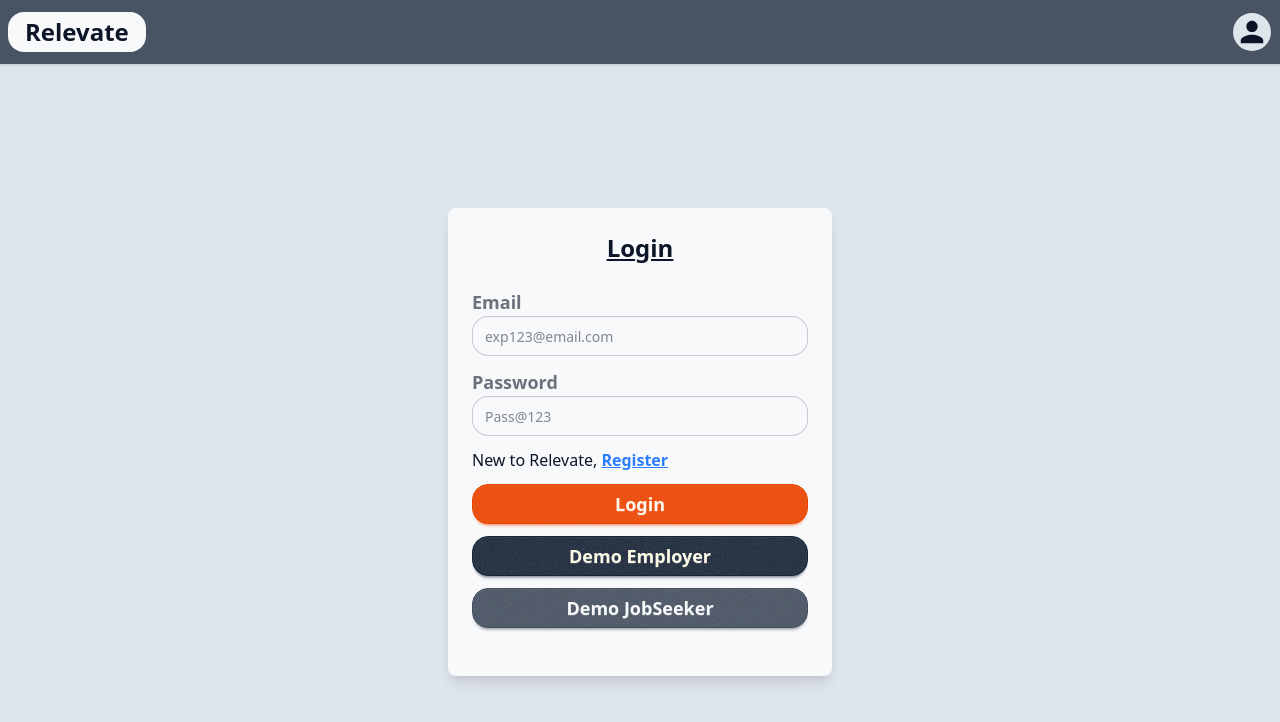
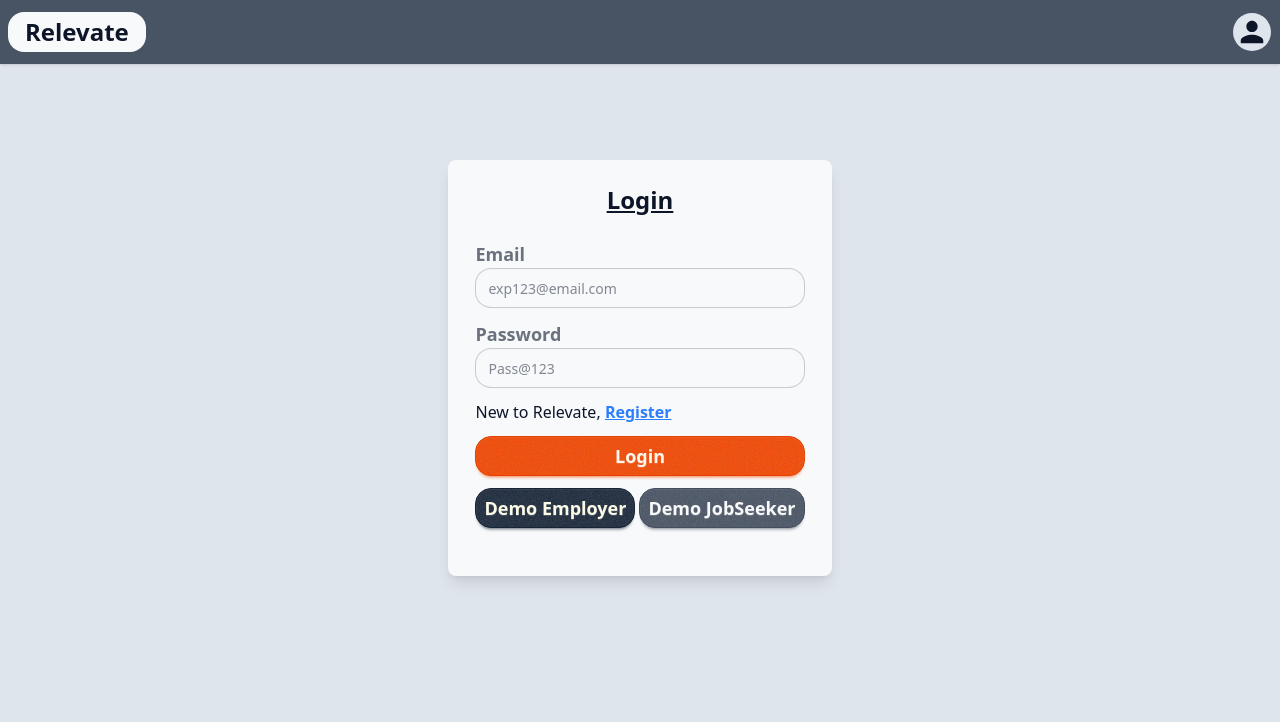
Before and after one commit to shiv-sk/Relevate, a Next.js app in the folder client/: page /login in a window 1280 px wide. Shown: the top 722 px of the page. Built offline with nearby package versions, Linux system fonts and the light colour scheme; no server answers.

Commit message:
modified login, register page, modified authentication

```diff
--- a/client/apicalls/apiCalls.ts
+++ b/client/apicalls/apiCalls.ts
@@ -1,6 +1,11 @@
 /* eslint-disable @typescript-eslint/no-explicit-any */
 import axios from "axios";
 const baseUrl = process.env.NEXT_PUBLIC_BASE_URL;
+const getToken = ()=>{
+    if(typeof window === "undefined") return;
+    return sessionStorage.getItem("access_token") ?? "";
+}
+const token = getToken();
 const getAndDeleteReq = async(url: string , method: "GET" | "DELETE")=>{
     console.log("baseurl from getanddelete req:" , baseUrl);
     try {
@@ -8,7 +13,8 @@ const getAndDeleteReq = async(url: string , method: "GET" | "DELETE")=>{
             url,
             method,
             headers:{
-                "Content-Type":"application/json"
+                "Content-Type":"application/json",
+                "Authorization": `Bearer ${token}`
             },
             withCredentials:true,
         })
@@ -27,7 +33,8 @@ const postAndPatchReq = async(url: string , method: "POST" | "PATCH" , data: obj
             method,
             data,
             headers:{
-                "Content-Type":isFormData ? "multipart/form-data" : "application/json"
+                "Content-Type":isFormData ? "multipart/form-data" : "application/json",
+                "Authorization": `Bearer ${token}`
             },
             withCredentials:true
         })
--- a/client/app/login/page.tsx
+++ b/client/app/login/page.tsx
@@ -44,7 +44,7 @@ export default function Login(){
         })
     }
     return(
-        <div className="min-h-screen gap-4 py-36 bg-base-300">
+        <div className="min-h-screen gap-4 py-24 bg-base-300">
             <LoginForm
             onChange={handleOnChange}
             form={form}
--- a/client/app/register/page.tsx
+++ b/client/app/register/page.tsx
@@ -16,6 +16,7 @@ export default function Register(){
     const handleOnSubmit = async (e: React.FormEvent<HTMLFormElement>)=>{
         e.preventDefault();
         const response = await registerUser(form);
+        // console.log("response from register page!", response);
         if(response.success && response.data){
             router.push("/login");
         }else{
@@ -23,7 +24,7 @@ export default function Register(){
         }
     }
     return(
-        <div className="min-h-screen gap-4 py-36 bg-base-300">
+        <div className="min-h-screen gap-4 py-28 bg-base-300">
             <RegisterForm
             onChange={handleOnChange}
             form={form}
--- a/client/components/forms/loginForm.tsx
+++ b/client/components/forms/loginForm.tsx
@@ -40,18 +40,20 @@ export default function LoginForm(
                     text="Login"
                     isLoading={isLoading}
                     className="btn btn-primary py-2.5 px-2 w-full"/>
-
+                    <div className="flex flex-wrap justify-center items-center gap-1">
                         <BaseButton
                         type="button"
                         text="Demo Employer"
                         handleOnClick={handleDemoEmployer}
-                    className="btn btn-secondary py-2.5 px-2 w-full"/>
+                        className="btn btn-secondary py-2.5 px-2"/>
 
                         <BaseButton
                         type="button"
                         text="Demo JobSeeker"
                         handleOnClick={handleDemoJobSeeker}
-                    className="btn btn-neutral py-2.5 px-2 w-full"/>
+                        className="btn btn-neutral py-2.5 px-2"/>
+                    </div>
+
                 </form>
             </div>
         </div>
--- a/client/context/authcontext.tsx
+++ b/client/context/authcontext.tsx
@@ -79,7 +79,7 @@ const AuthProvider = ({ children }: { children: ReactNode })=>{
         setIsLoading(true);
         try {
             const response = await getAndDeleteReq(`${baseUrl}/auth/logout` , "GET");
-            console.log(response);
+            // console.log(response);
             setUser(null);
             return { success: true, data: response };
         } catch (error: any) {
@@ -94,9 +94,10 @@ const AuthProvider = ({ children }: { children: ReactNode })=>{
         setIsLoading(true);
         try {
             const response = await postAndPatchReq(`${baseUrl}/auth/login` , "POST" , data);
-            console.log(response);
-            setUser(response);
-            return { success: true, data: response };
+            // console.log(response);
+            setUser(response?.user);
+            sessionStorage.setItem("access_token", response?.access_token || "");
+            return { success: true, data: response?.user };
         } catch (error: unknown) {
             let errorMessage;
             if(isAxiosError(error)){
@@ -112,7 +113,7 @@ const AuthProvider = ({ children }: { children: ReactNode })=>{
         setIsLoading(true);
         try {
             const response = await postAndPatchReq(`${baseUrl}/auth/register` , "POST" , data);
-            console.log(response);
+            // console.log(response);
             return { success: true, data: response };
         } catch (error: unknown) {
             let errorMessage;
```
Also changed, not shown: 2 other files (tests, documents, lock files or other folders). Lines whose indentation alone changed are shown as unchanged.
